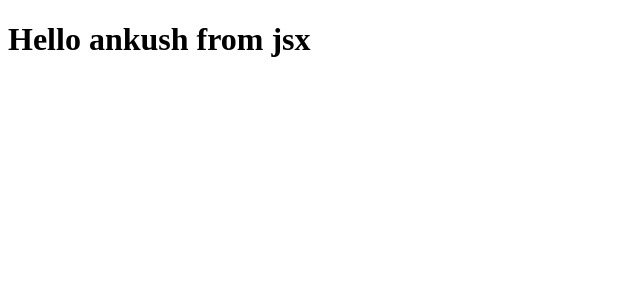
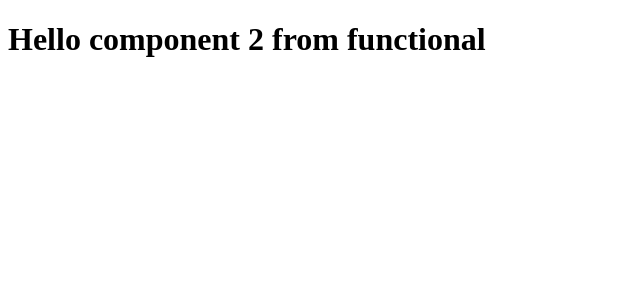
Before and after one commit to ankushpille/Namasthe-react, a React (Vite) app: page / in a window 1280 px wide. Shown: the top 300 px of the page, without its empty margins (0-640 px from the left). Built offline with nearby package versions, Linux system fonts and the light colour scheme.

Commit message:
function component  writing in two ways

```diff
--- a/App.js
+++ b/App.js
@@ -1,16 +1,21 @@
 import React from 'react';
 import ReactDOM from 'react-dom/client'
 
-
-//react.createelement => js-object => htmlelement(render)
-const heading = React.createElement('h1',{id: 'h1'},'hello this heading from react')
-console.log("heading",heading);
-
-
 //jsx => React.createelement => js-object => htmlelement(render)
-const reactHeading = <h1>Hello ankush from jsx</h1>
+//react element
+const reactHeading = (<h1 className='heading'>Hello ankush from jsx
+</h1>)
 
 console.log("reactHeading",reactHeading);
 
+//1way
+const HeadingComponent = () => {
+    return <h1>Hello namsthe from functional component</h1>
+}
+
+//2way
+const HeadingComponent2 = () => (
+     <h1>Hello component 2 from functional</h1>
+)
 const root = ReactDOM.createRoot(document.getElementById('root'));
-root.render(reactHeading);
+root.render(<HeadingComponent2/>);
```
